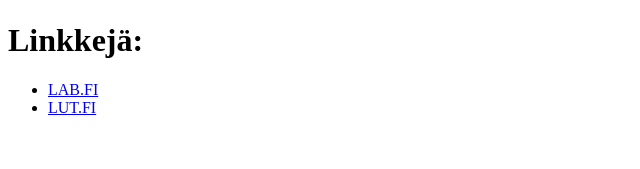
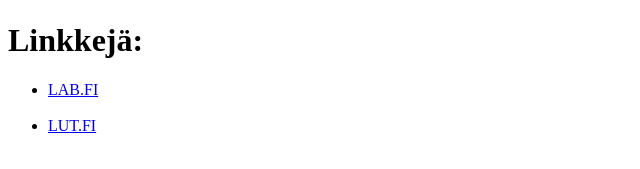
Before and after one commit to turtio/Webteknologiat, a plain HTML site: page index.html in a window 1280 px wide. Shown: the part 217-386 px from the top of the page, without its empty margins (0-640 px from the left). Drawn offline with Linux system fonts and the light colour scheme.

Commit message:
lisätty rivin vaihto

```diff
--- a/index.html
+++ b/index.html
@@ -12,7 +12,7 @@
 
     <h1>Linkkejä:</h1>
     <ul>
-        <li><a href="https://www.lab.fi">LAB.FI</a></li>
+        <li><a href="https://www.lab.fi">LAB.FI</a></li><br>
         <li><a href="https://www.lut.fi">LUT.FI</a></li>
     </ul>
 </body>
```
